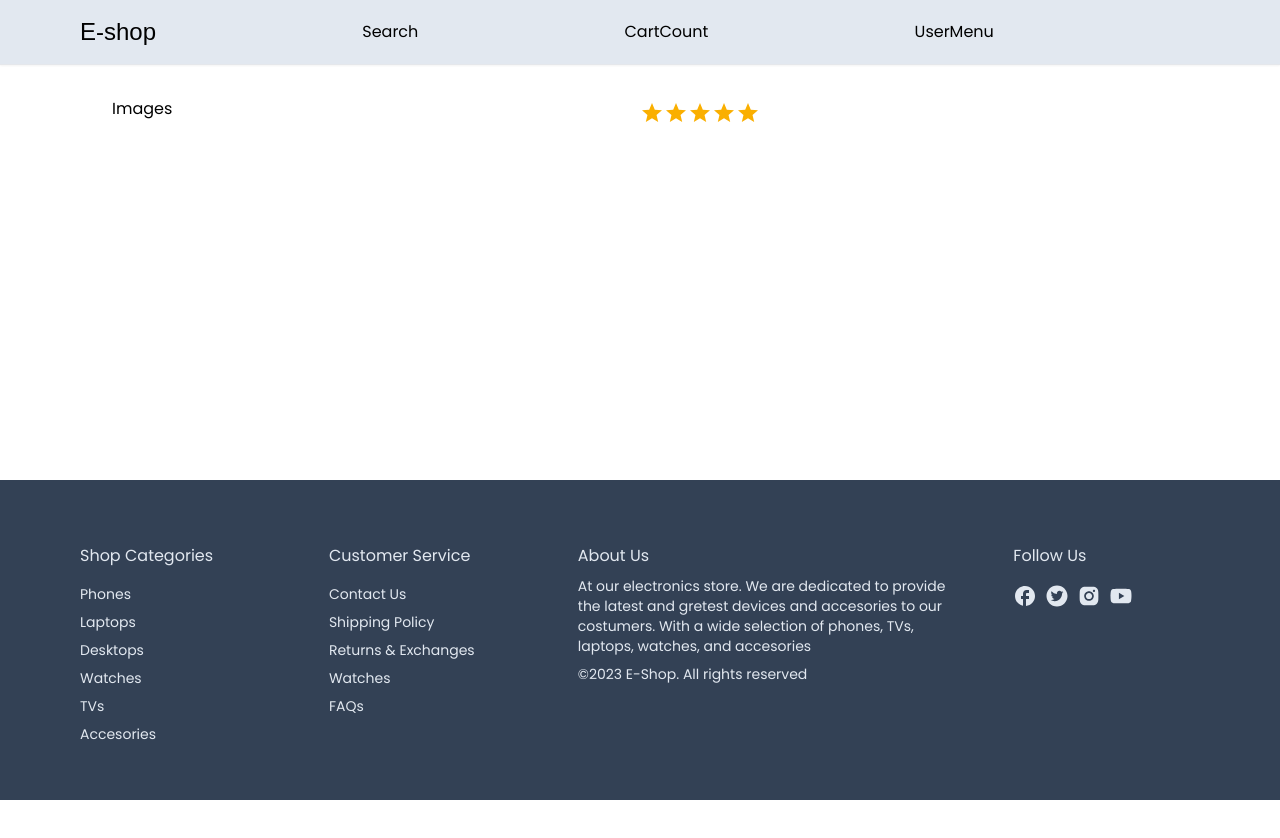
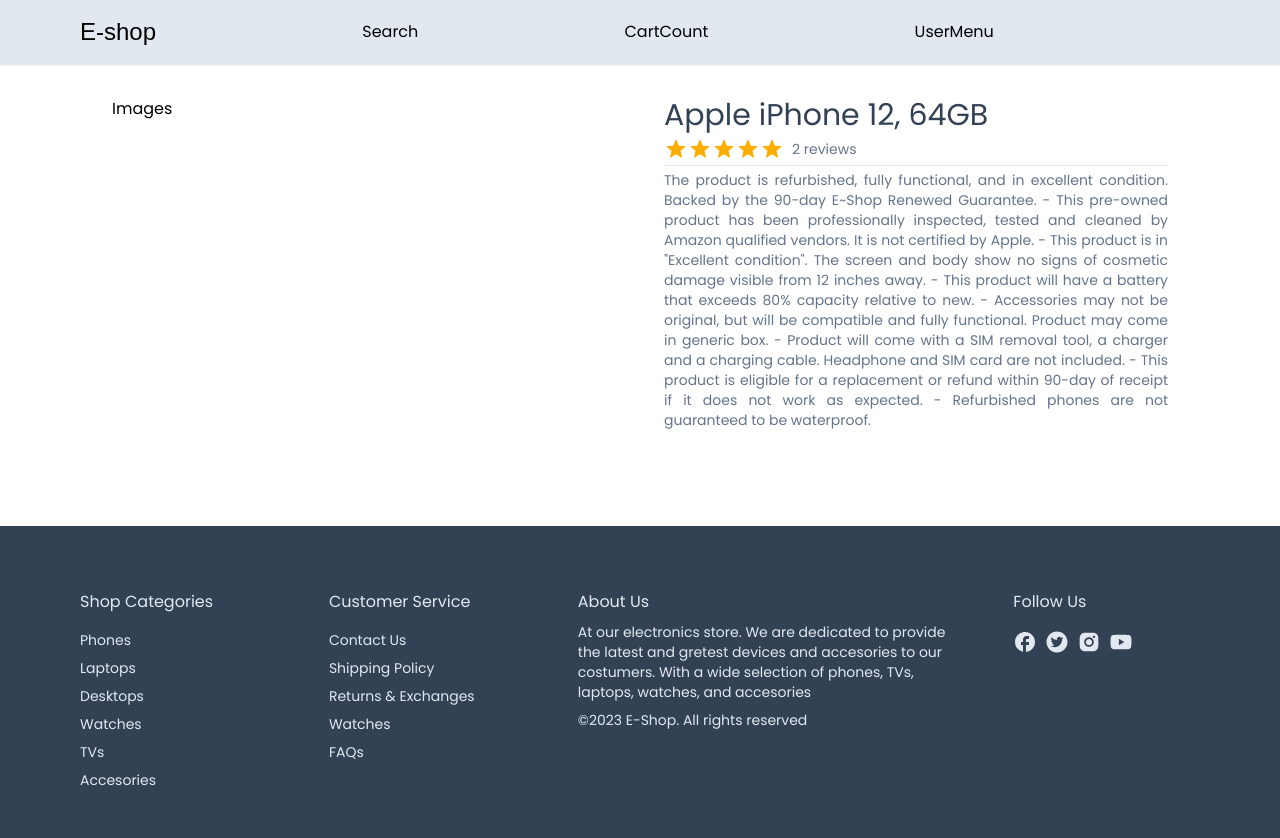
Before and after one commit to juanbosquedev/e-shopjb, a Next.js app: page /product/1 in a window 1280 px wide. Shown: the top 838 px of the page. Before the commit the page ends 800 px from the top, so only its background shows below. Built offline with nearby package versions, Linux system fonts and the light colour scheme; a web font is replaced by a local one.

Commit message:
cardDetail

```diff
--- a/app/product/[productid]/productDetails.tsx
+++ b/app/product/[productid]/productDetails.tsx
@@ -2,21 +2,28 @@
 
 import { Rating } from "@mui/material";
 import { productRatings } from "@/utils/productRatings";
+import Horizontal from "@/utils/horizontal";
 interface ProductDetailsProps {
   product: any;
 }
 
 const ProductDetails: React.FC<ProductDetailsProps> = ({ product }) => {
-    const Ratings = productRatings(product)
+  const Ratings = productRatings(product);
   return (
-    <div className="grid grid-cols-1 md:grid-cols-2 gap-12:">
-      <div>
-        {/* <Images></Images> */}Images
-      </div>
-      <div>
-        <h2 className="text-3xl font-medium text-slate-700">
-            <div><Rating value={Ratings} readOnly></Rating></div>
-        </h2>
+    <div className="grid grid-cols-1 md:grid-cols-2 gap-12">
+      <div>{/* <Images></Images> */}Images</div>
+      <div className="flex flex-col gap-1 text-slate-500 text-sm">
+
+        <h2 className="text-3xl font-medium text-slate-700">{product.name}</h2>
+
+        <div className="flex items-center gap-2">
+          <Rating value={Ratings} readOnly></Rating>
+          <div>{product.reviews.length} reviews</div>
+        </div>
+        <Horizontal/>
+<div className="text-justify">
+    {product.description}
+</div>
       </div>
     </div>
   );
--- /dev/null
+++ b/utils/horizontal.tsx
@@ -0,0 +1,5 @@
+const Horizontal = () => {
+  return <hr className="w-[30] my-2 " />;
+};
+
+export default Horizontal;
```
